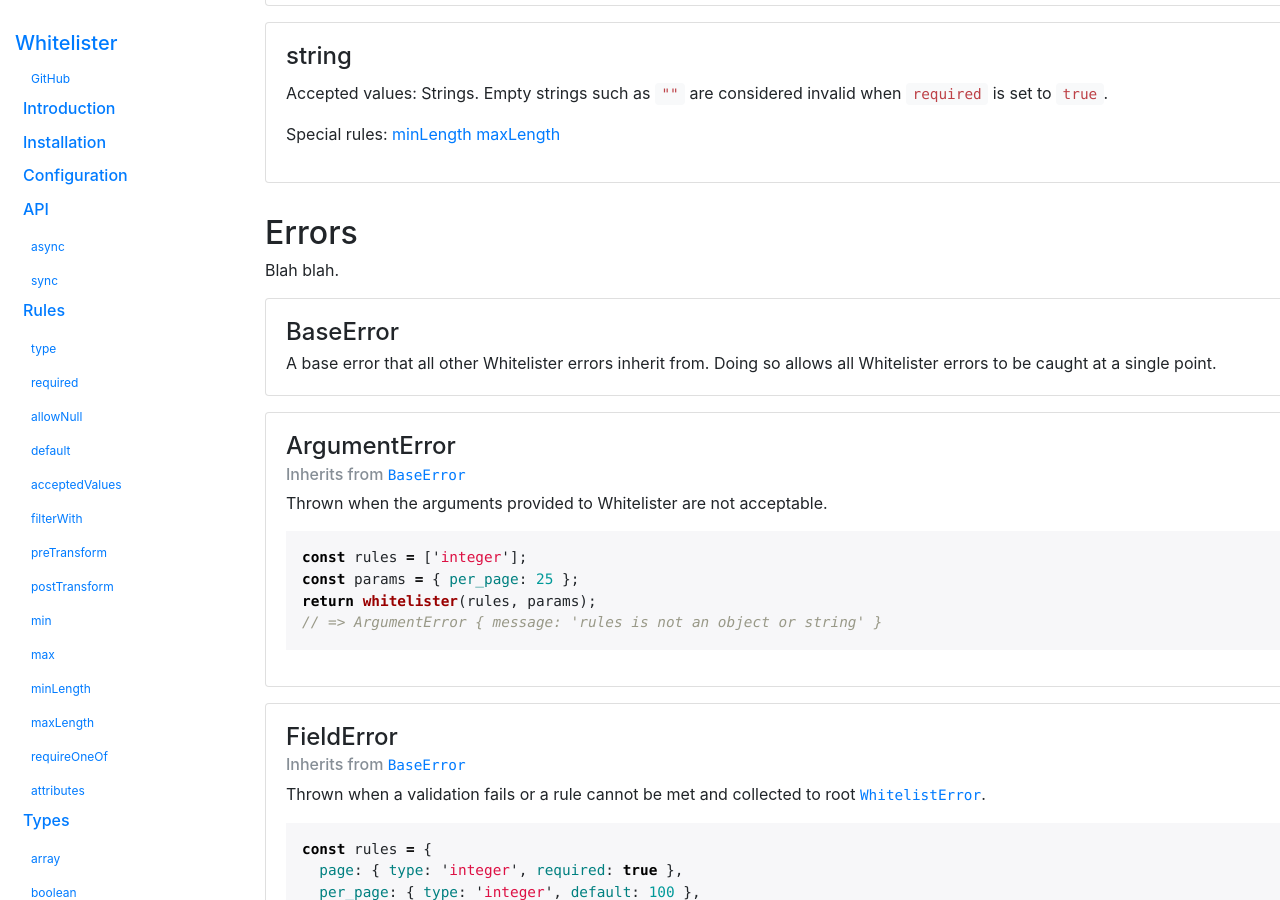
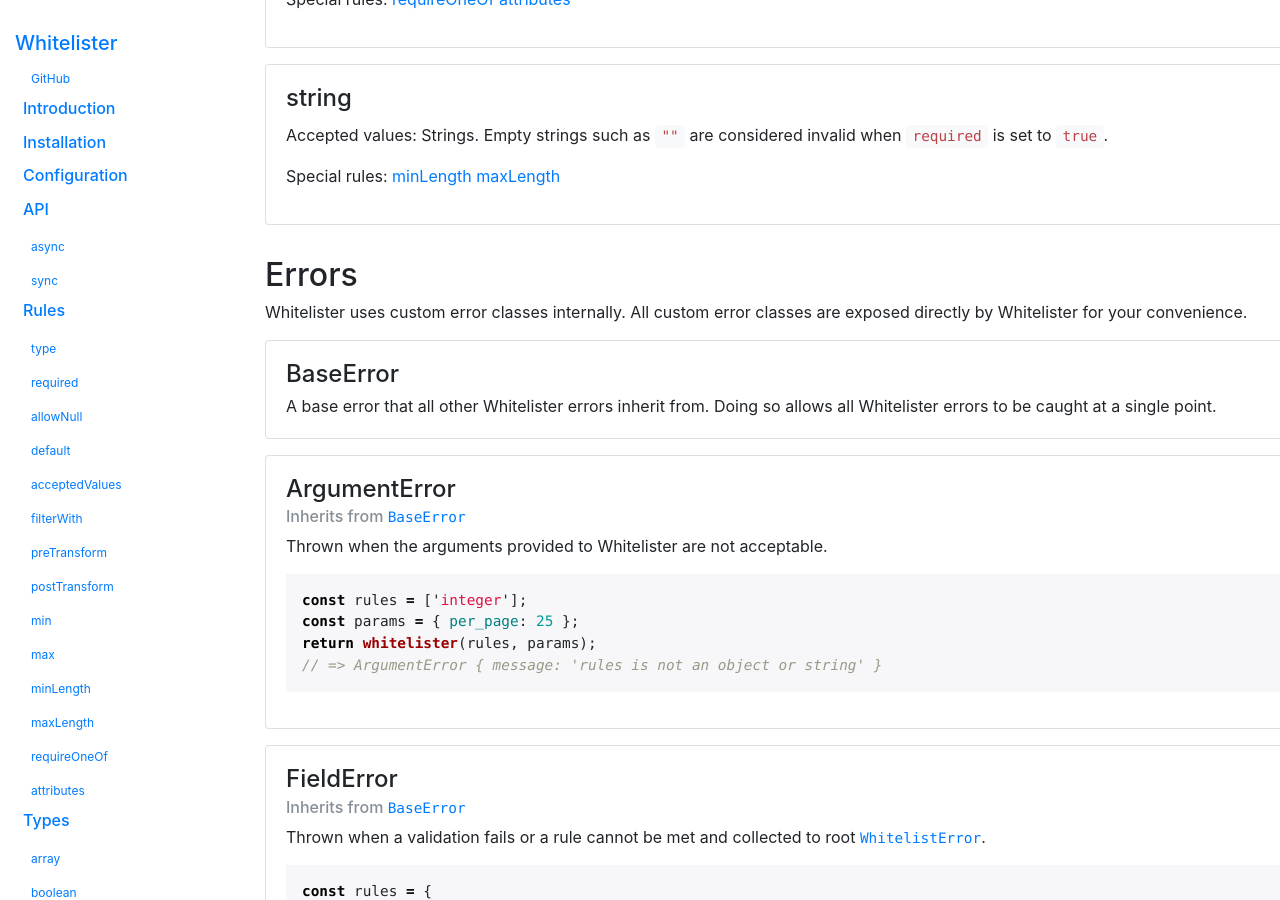
Before and after one commit to peakmoney/whitelister, a Jekyll site: the page built from docs/index.html, in a window 1280 px wide and 900 px high, scrolled down 11442 px. Built offline with Jekyll 4.4.1, drawn with Linux system fonts in a browser that asks for light colours; nearby versions of some CDN libraries; some of the changed text lies outside the part shown.

Commit message:
updated docs

```diff
--- a/docs/_includes/errors.html
+++ b/docs/_includes/errors.html
@@ -1,7 +1,7 @@
 <h2 id="errors">Errors</h2>
 
 <p>
-  Blah blah.
+  Whitelister uses custom error classes internally. All custom error classes are exposed directly by Whitelister for your convenience.
 </p>
 
 {% for err in site.data.errors %}
--- a/docs/_includes/intro.html
+++ b/docs/_includes/intro.html
@@ -12,6 +12,7 @@
   All code is happily hosted on <a href="https://github.com/SpireTeam/whitelister">Github</a>, including <a href="https://github.com/SpireTeam/whitelister/blob/master/test/spec.js">tests</a>.
 </p>
 <p>Requires <a href="https://nodejs.org/en/">Node.js</a> 6 or higher.</p>
+<h4>Latest Release: 0.0.5</h4>
 <h2 id="introduction">Introduction</h2>
 <p>
       The most common way to use whitelister is to validate and filter incoming parameters.
```
